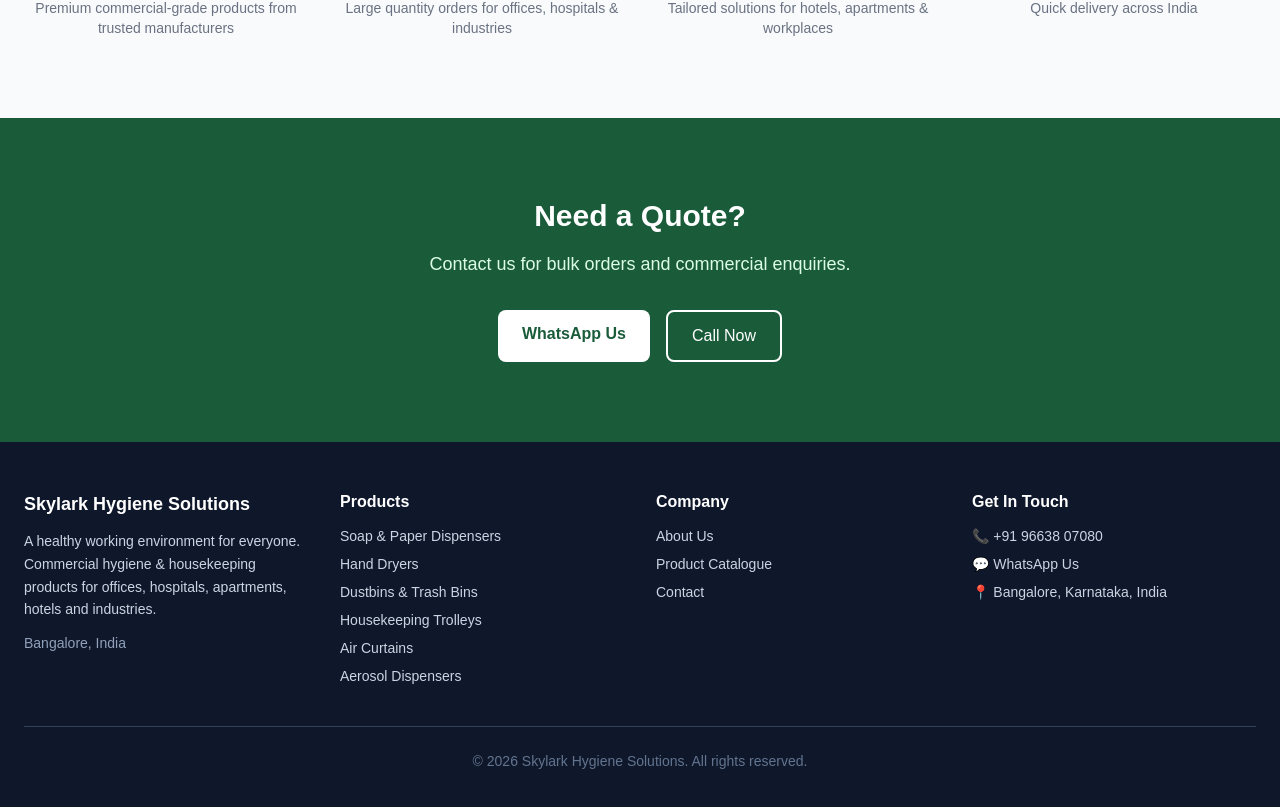
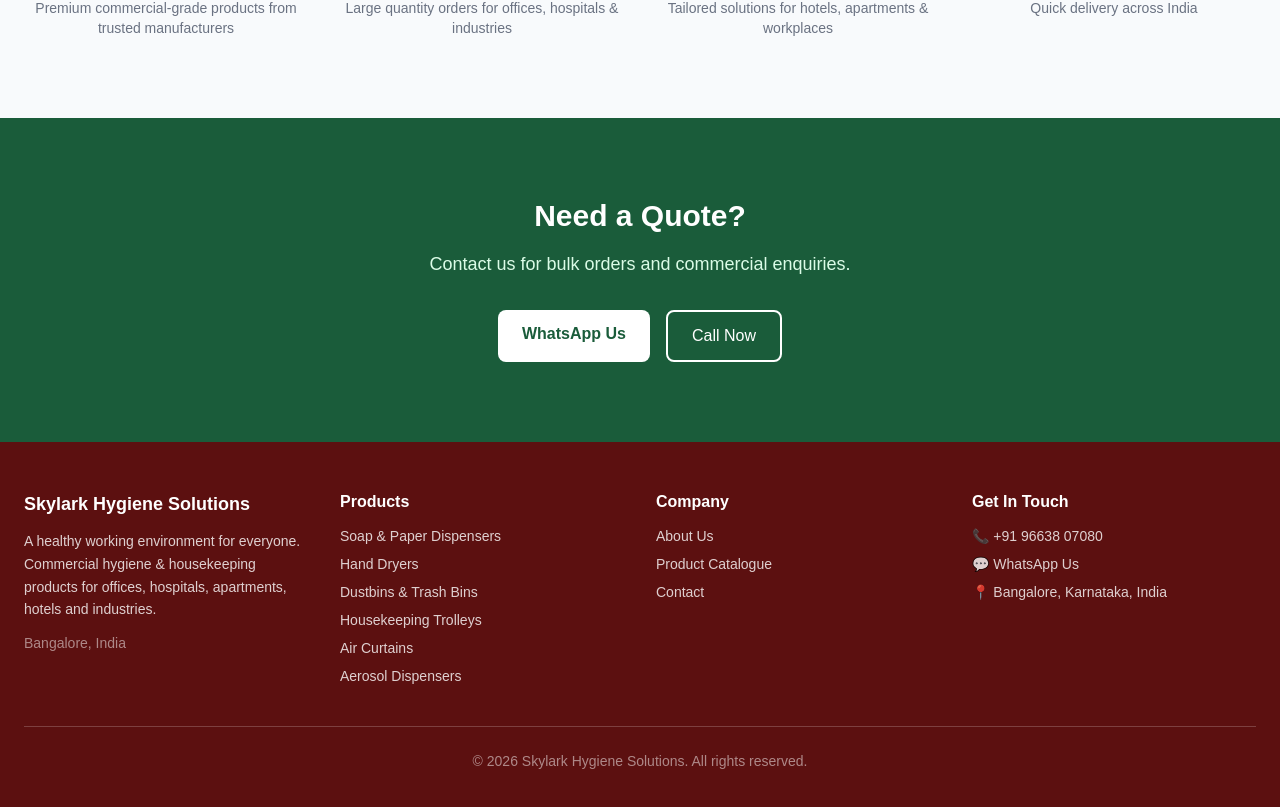
Before and after one commit to supreeta-anand-byatnal/skylark-hygiene, a Next.js app: page / in a window 1280 px wide. Shown: the part 1742-2549 px from the top of the page. Built offline with nearby package versions, Linux system fonts and the light colour scheme.

Commit message:
style: Change footer background to dark maroon

```diff
--- a/app/components/Footer.tsx
+++ b/app/components/Footer.tsx
@@ -2,7 +2,7 @@
 
 export default function Footer() {
   return (
-    <footer className="bg-slate-900 text-slate-300 py-12">
+    <footer className="bg-[#5c1010] text-white/80 py-12">
       <div className="max-w-7xl mx-auto px-6">
         <div className="grid md:grid-cols-4 gap-8">
           {/* Brand */}
@@ -13,7 +13,7 @@
               housekeeping products for offices, hospitals, apartments, hotels
               and industries.
             </p>
-            <p className="text-sm mt-3 text-slate-400">Bangalore, India</p>
+            <p className="text-sm mt-3 text-white/50">Bangalore, India</p>
           </div>
 
           {/* Products */}
@@ -58,7 +58,7 @@
           </div>
         </div>
 
-        <div className="border-t border-slate-700 mt-10 pt-6 text-center text-sm text-slate-500">
+        <div className="border-t border-white/20 mt-10 pt-6 text-center text-sm text-white/50">
           © {new Date().getFullYear()} Skylark Hygiene Solutions. All rights reserved.
         </div>
       </div>
```
